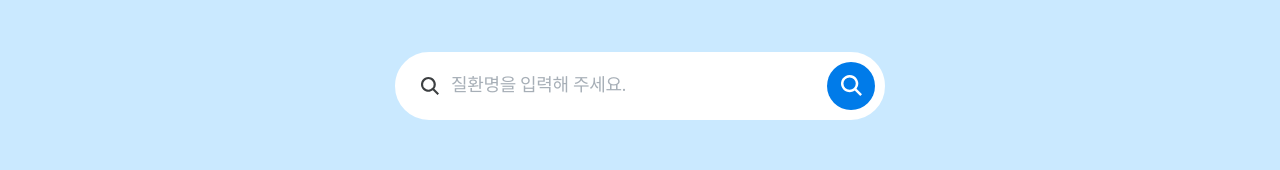
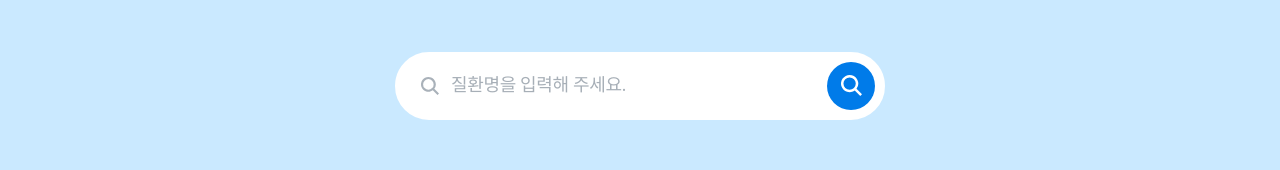
Before and after one commit to YUNH7/searchbar-practice, a React (Vite) app: page / in a window 1280 px wide. Shown: the part 177-347 px from the top of the page. Built offline with nearby package versions, Linux system fonts and the light colour scheme; no server answers; a web font is replaced by a local one.

Commit message:
fix: 돋보기 svg 참조 수정

```diff
--- a/src/components/SearchBar.tsx
+++ b/src/components/SearchBar.tsx
@@ -2,6 +2,7 @@ import { KeyboardEvent, useRef } from 'react';
 import { styled } from 'styled-components';
 import { SpreadBox } from '.';
 import { ReactComponent as SearchIcon } from '../assets/search.svg';
+import searchIcon from '../assets/search.svg';
 import useSearch from '../hooks/useSearch';
 
 const Container = styled.div`
@@ -20,7 +21,7 @@ const Container = styled.div`
     height: 1.125rem;
     margin-right: 12px;
     filter: invert(77%) sepia(13%) saturate(189%) hue-rotate(169deg) brightness(90%) contrast(89%);
-    background-image: url('/src/assets/search.svg');
+    background-image: url(${searchIcon});
   }
 
   &:focus-within {
--- a/src/components/SearchWords.tsx
+++ b/src/components/SearchWords.tsx
@@ -1,6 +1,7 @@
 import { KeyboardEvent, LegacyRef, useState } from 'react';
 import { styled } from 'styled-components';
 import { Trial } from '../apis/search';
+import searchIcon from '../assets/search.svg';
 
 const WordsBox = styled.ul`
   display: flex;
@@ -28,7 +29,7 @@ export const SearchWord = styled.p<{ bgcolor?: string }>`
     height: 1.125rem;
     margin-right: 12px;
     filter: invert(77%) sepia(13%) saturate(189%) hue-rotate(169deg) brightness(90%) contrast(89%);
-    background-image: url('/src/assets/search.svg');
+    background-image: url(${searchIcon});
   }
 `;
 
```
Also changed, not shown: src/assets/search.svg.
